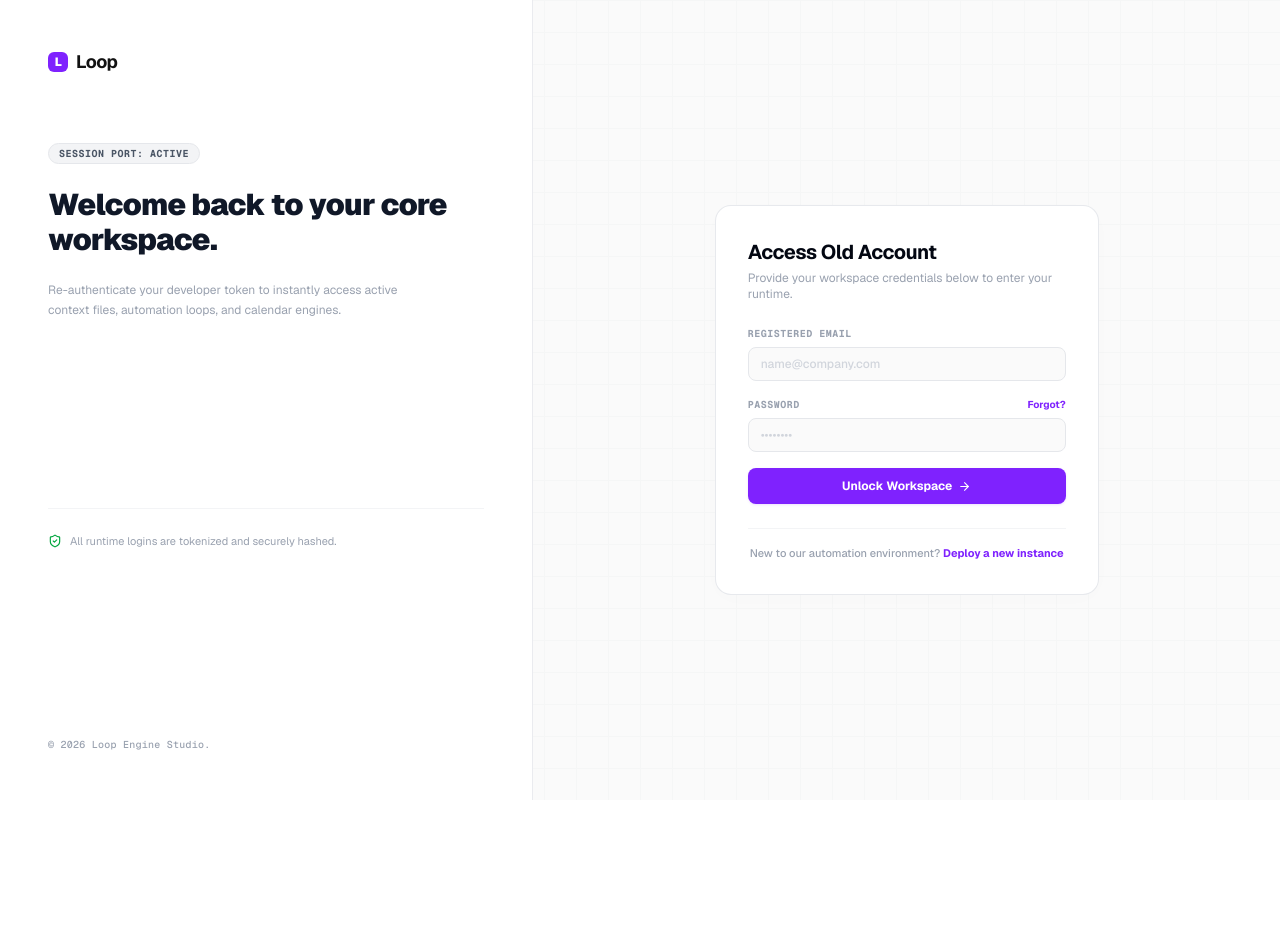
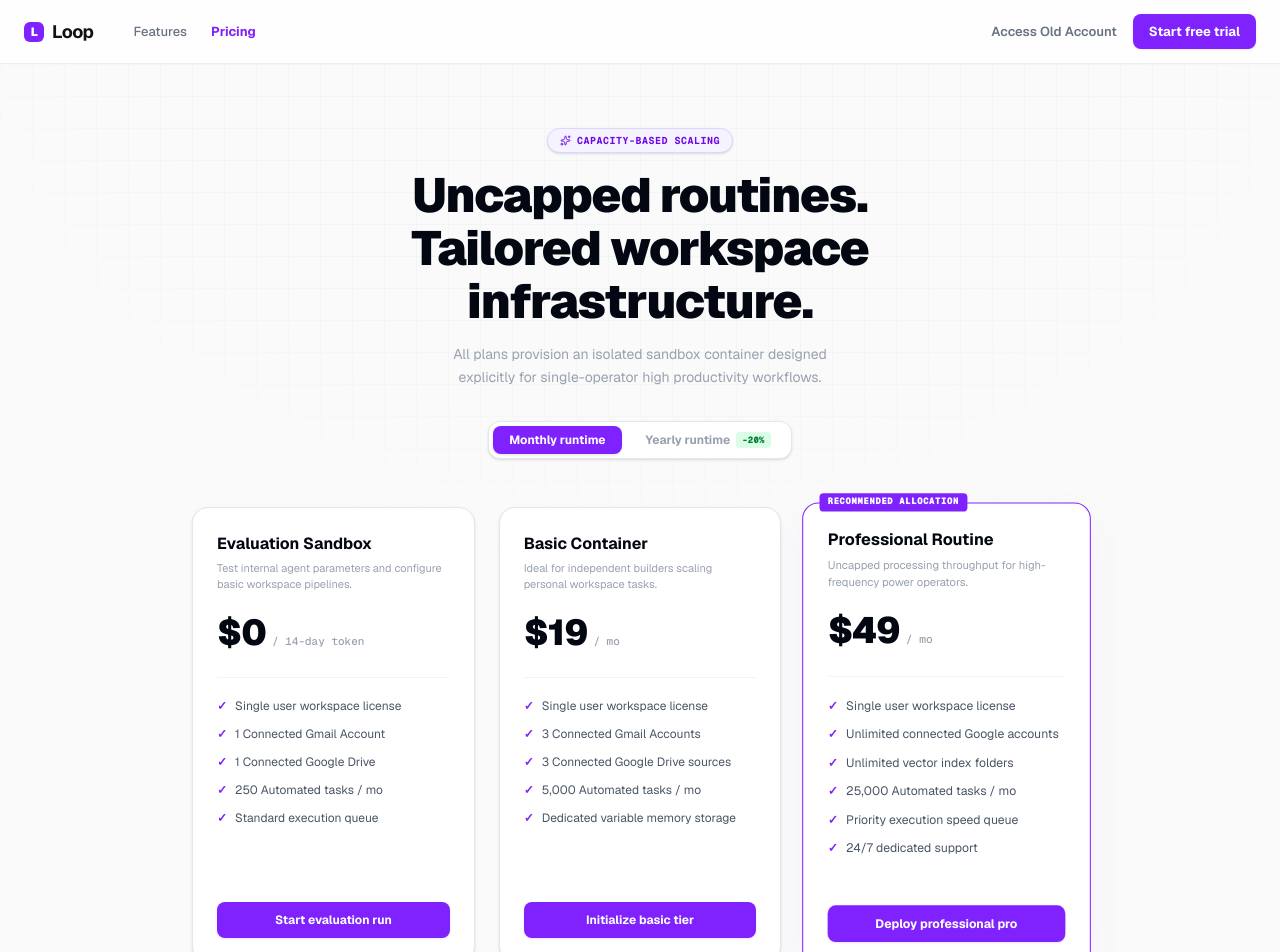
Before and after one commit to aminfxjamal-netizen/loopv1, a Next.js app: page /login in a window 1280 px wide. Shown: the top 952 px of the page. Before the commit the page ends 800 px from the top, so only its background shows below. Built offline with nearby package versions, Linux system fonts and the light colour scheme.

Commit message:
Fix: Adjust pricing schema variables to match high-value single user environments

```diff
--- a/app/login/page.tsx
+++ b/app/login/page.tsx
@@ -1,158 +1,185 @@
 'use client';
 
 import { useState } from 'react';
-import { useRouter } from 'next/navigation';
-import { ArrowRight, Loader2, KeyRound, ShieldCheck } from 'lucide-react';
+import { ArrowRight, Menu, X, Sparkles, Check } from 'lucide-react';
 import Link from 'next/link';
 
-export default function PerfectLoginPage() {
-  const router = useRouter();
-  const [email, setEmail] = useState('');
-  const [password, setPassword] = useState('');
-  const [isLoading, setIsLoading] = useState(false);
-  const [error, setError] = useState('');
+export default function RebuiltPricingPage() {
+  const [billingPeriod, setBillingPeriod] = useState<'monthly' | 'yearly'>('monthly');
+  const [menuOpen, setMenuOpen] = useState(false);
 
-  const handleLogin = async (e: React.FormEvent) => {
-    e.preventDefault();
-    setIsLoading(true);
-    setError('');
-
-    try {
-      const response = await fetch('/api/auth/login', {
-        method: 'POST',
-        headers: { 'Content-Type': 'application/json' },
-        body: JSON.stringify({ email, password }),
-      });
-
-      const data = await response.json();
-
-      if (!response.ok) {
-        throw new Error(data.message || 'Authentication sequence failed.');
-      }
-
-      // If login token validates, push directly into active workspace instance
-      if (data.token) {
-        router.push('/workspace');
-      }
-    } catch (err: any) {
-      setError(err.message || 'Invalid parameters provided or connection dropped.');
-      setIsLoading(false);
+  // High-converting single-user capacity metrics
+  const plans = [
+    {
+      name: 'Evaluation Sandbox',
+      price: 0,
+      desc: 'Test internal agent parameters and configure basic workspace pipelines.',
+      cta: 'Start evaluation run',
+      highlight: false,
+      features: [
+        'Single user workspace license',
+        '1 Connected Gmail Account',
+        '1 Connected Google Drive',
+        '250 Automated tasks / mo',
+        'Standard execution queue'
+      ]
+    },
+    {
+      name: 'Basic Container',
+      price: billingPeriod === 'monthly' ? 19 : 15,
+      desc: 'Ideal for independent builders scaling personal workspace tasks.',
+      cta: 'Initialize basic tier',
+      highlight: false,
+      features: [
+        'Single user workspace license',
+        '3 Connected Gmail Accounts',
+        '3 Connected Google Drive sources',
+        '5,000 Automated tasks / mo',
+        'Dedicated variable memory storage'
+      ]
+    },
+    {
+      name: 'Professional Routine',
+      price: billingPeriod === 'monthly' ? 49 : 39,
+      desc: 'Uncapped processing throughput for high-frequency power operators.',
+      cta: 'Deploy professional pro',
+      highlight: true,
+      features: [
+        'Single user workspace license',
+        'Unlimited connected Google accounts',
+        'Unlimited vector index folders',
+        '25,000 Automated tasks / mo',
+        'Priority execution speed queue',
+        '24/7 dedicated support'
+      ]
     }
-  };
+  ];
 
   return (
-    <main className="min-h-screen bg-[#FAFAFA] text-[#121212] font-sans antialiased overflow-x-hidden flex flex-col md:grid md:grid-cols-12 relative">
+    <main className="min-h-screen bg-[#FAFAFA] text-[#121212] font-sans antialiased selection:bg-violet-100 selection:text-violet-900 overflow-x-hidden relative flex flex-col">
 
-      {/* Grid Canvas Overlay */}
-      <div className="absolute inset-0 bg-[linear-gradient(to_right,#E5E7EB_1px,transparent_1px),linear-gradient(to_bottom,#E5E7EB_1px,transparent_1px)] bg-[size:32px_32px] opacity-20 pointer-events-none z-0" />
+      {/* Premium Engineered Grid Background */}
+      <div className="absolute inset-0 bg-[linear-gradient(to_right,#E5E7EB_1px,transparent_1px),linear-gradient(to_bottom,#E5E7EB_1px,transparent_1px)] bg-[size:32px_32px] [mask-image:radial-gradient(ellipse_60%_50%_at_50%_0%,#000_60%,transparent_100%)] opacity-30 pointer-events-none z-0" />
 
-      {/* Left Column: Re-entry Assurance Panel */}
-      <div className="hidden md:flex md:col-span-5 bg-white border-r border-gray-200/80 p-12 flex-col justify-between relative z-10">
-        <div>
-          <Link href="/" className="text-lg font-bold tracking-tight text-[#121212] flex items-center gap-2 no-underline mb-16">
-            <span className="w-5 h-5 bg-violet-600 rounded-md flex items-center justify-center text-white text-xs font-black">L</span>
-            Loop
-          </Link>
+      {/* Sticky Navigation Header */}
+      <header className="border-b border-[#EEEEEE] sticky top-0 w-full h-16 z-50 bg-white/80 backdrop-blur-md flex-shrink-0">
+        <div className="max-w-7xl mx-auto h-full px-6 flex items-center justify-between">
+          <div className="flex items-center gap-10">
+            <Link href="/" className="text-lg font-bold tracking-tight text-[#121212] flex items-center gap-2 no-underline">
+              <span className="w-5 h-5 bg-violet-600 rounded-md flex items-center justify-center text-white text-xs font-black">L</span>
+              Loop
+            </Link>
+            <nav className="hidden md:flex items-center gap-6 text-[13px] text-gray-500 font-medium">
+              <Link href="/#features" className="hover:text-black transition no-underline">Features</Link>
+              <Link href="/pricing" className="text-violet-600 font-bold no-underline">Pricing</Link>
+            </nav>
+          </div>
+          <div className="hidden md:flex items-center gap-4">
+            <Link href="/login" className="text-[13px] text-gray-500 hover:text-black font-semibold transition no-underline">Access Old Account</Link>
+            <Link href="/signup" className="px-4 py-2 bg-violet-600 text-white text-[13px] font-bold rounded-lg hover:bg-violet-700 transition shadow-sm shadow-violet-600/10 no-underline">
+              Start free trial
+            </Link>
+          </div>
+          <button className="md:hidden text-gray-600" onClick={() => setMenuOpen(!menuOpen)}>
+            {menuOpen ? <X size={20} /> : <Menu size={20} />}
+          </button>
+        </div>
+      </header>
 
-          <div className="space-y-6">
-            <div className="inline-flex items-center gap-1.5 px-2.5 py-0.5 rounded-full bg-gray-100 text-[10px] text-gray-600 font-bold uppercase tracking-wider font-mono border border-gray-200">
-              Session Port: Active
+      {/* Main Core Layout View */}
+      <div className="flex-1 relative z-10 w-full overflow-y-auto">
+
+        <section className="pt-16 pb-12 px-6 text-center">
+          <div className="max-w-3xl mx-auto space-y-4">
+            <div className="inline-flex items-center gap-1.5 px-3 py-1 rounded-full border border-violet-200 bg-violet-50 text-[10px] text-violet-700 font-bold uppercase tracking-wider font-mono shadow-sm mx-auto">
+              <Sparkles size={11} /> Capacity-based scaling
             </div>
-            <h2 className="text-3xl font-black tracking-tight text-gray-900 leading-[1.15]">
-              Welcome back to your core workspace.
-            </h2>
-            <p className="text-xs text-gray-400 font-normal leading-relaxed max-w-sm">
-              Re-authenticate your developer token to instantly access active context files, automation loops, and calendar engines.
+            <h1 className="text-4xl sm:text-5xl font-black tracking-tight text-gray-950 max-w-2xl mx-auto leading-[1.1]">
+              Uncapped routines.<br />Tailored workspace infrastructure.
+            </h1>
+            <p className="text-xs sm:text-sm text-gray-400 max-w-sm mx-auto font-normal leading-relaxed pb-4">
+              All plans provision an isolated sandbox container designed explicitly for single-operator high productivity workflows.
             </p>
+
+            {/* Interactive Run Period Switcher */}
+            <div className="inline-flex items-center gap-2 p-1 bg-white border border-gray-200 rounded-xl shadow-sm">
+              <button
+                type="button"
+                onClick={() => setBillingPeriod('monthly')}
+                className={`px-4 py-1.5 text-xs font-bold rounded-lg transition-all ${billingPeriod === 'monthly' ? 'bg-violet-600 text-white shadow-sm' : 'text-gray-400 hover:text-gray-600'}`}
+              >
+                Monthly runtime
+              </button>
+              <button
+                type="button"
+                onClick={() => setBillingPeriod('yearly')}
+                className={`px-4 py-1.5 text-xs font-bold rounded-lg transition-all flex items-center gap-1.5 ${billingPeriod === 'yearly' ? 'bg-violet-600 text-white shadow-sm' : 'text-gray-400 hover:text-gray-600'}`}
+              >
+                Yearly runtime
+                <span className={`px-1.5 py-0.5 rounded text-[9px] font-black tracking-wide font-mono ${billingPeriod === 'yearly' ? 'bg-violet-500 text-white' : 'bg-green-100 text-green-700'}`}>-20%</span>
+              </button>
+            </div>
           </div>
-        </div>
+        </section>
 
-        <div className="flex items-center gap-2 border-t border-gray-100 pt-6 text-[11px] text-gray-400">
-          <ShieldCheck size={14} className="text-green-600" /> All runtime logins are tokenized and securely hashed.
-        </div>
+        {/* Pricing Cards Grid */}
+        <section className="pb-24 px-6 max-w-5xl mx-auto">
+          <div className="grid md:grid-cols-3 gap-6 max-w-4xl mx-auto items-stretch">
+            {plans.map((plan, i) => (
+              <div
+                key={i}
+                className={`p-6 rounded-2xl border text-left flex flex-col justify-between bg-white relative transition duration-300 ${
+                  plan.highlight
+                    ? 'border-violet-600 shadow-[0_12px_40px_rgba(124,58,237,0.04)] md:scale-[1.02]'
+                    : 'border-gray-200 hover:border-gray-300 shadow-sm'
+                }`}
+              >
+                {plan.highlight && (
+                  <span className="absolute -top-2.5 left-4 px-2 py-0.5 bg-violet-600 text-white font-mono text-[9px] uppercase tracking-wider rounded font-black">Recommended Allocation</span>
+                )}
+                <div className="flex-1 flex flex-col">
+                  <h3 className="font-bold text-base text-gray-950 mb-1">{plan.name}</h3>
+                  <p className="text-gray-400 text-[11px] mb-5 font-normal leading-normal min-h-[32px]">{plan.desc}</p>
 
-        <div className="text-[10px] font-mono text-gray-400 font-medium tracking-wide">
-          &copy; 2026 Loop Engine Studio.
-        </div>
-      </div>
+                  <div className="mb-6 flex items-baseline gap-1.5">
+                    <span className="text-4xl font-black tracking-tight text-gray-950">${plan.price}</span>
+                    <span className="text-[11px] text-gray-400 font-mono font-medium">
+                      {plan.price === 0 ? '/ 14-day token' : billingPeriod === 'monthly' ? '/ mo' : '/ mo (billed annually)'}
+                    </span>
+                  </div>
 
-      {/* Right Column: Interactive Login Core Form */}
-      <div className="flex-1 md:col-span-7 flex items-center justify-center px-6 py-12 relative z-10">
+                  <ul className="flex flex-col gap-3 mb-8 border-t border-gray-100 pt-5 flex-1">
+                    {plan.features.map((feature, j) => (
+                      <li key={j} className="flex items-start gap-2 text-xs text-gray-600 font-normal">
+                        <span className="text-violet-600 font-bold text-xs leading-none mt-0.5">✓</span>
+                        <span>{feature}</span>
+                      </li>
+                    ))}
+                  </ul>
+                </div>
 
-        {/* Mobile Header representation */}
-        <div className="absolute top-6 left-6 md:hidden">
-          <Link href="/" className="text-lg font-bold tracking-tight text-[#121212] flex items-center gap-2 no-underline">
-            <span className="w-5 h-5 bg-violet-600 rounded-md flex items-center justify-center text-white text-xs font-black">L</span>
-            Loop
-          </Link>
-        </div>
+                {/* 10/10 Premium Uniform Solid Violet Buttons */}
+                <Link
+                  href="/billing"
+                  className="block w-full mt-4 py-2.5 bg-violet-600 hover:bg-violet-700 text-white text-center text-xs font-bold rounded-lg transition no-underline shadow-sm shadow-violet-600/10"
+                >
+                  {plan.cta}
+                </Link>
+              </div>
+            ))}
+          </div>
+        </section>
 
-        <div className="max-w-sm w-full bg-white border border-gray-200/90 rounded-2xl p-6 sm:p-8 shadow-[0_4px_24px_rgba(0,0,0,0.01)] text-left">
-          <div className="mb-6">
-            <h1 className="text-xl font-bold tracking-tight text-gray-950">Access Old Account</h1>
-            <p className="text-xs text-gray-400 mt-1">Provide your workspace credentials below to enter your runtime.</p>
+        {/* Footer */}
+        <footer className="border-t border-gray-200 py-12 px-6 bg-white text-xs text-gray-400 font-medium">
+          <div className="max-w-6xl mx-auto flex flex-col md:flex-row items-center justify-between gap-6">
+            <span className="font-bold text-sm text-gray-900 flex items-center gap-1.5">
+              <span className="w-4 h-4 bg-violet-600 rounded flex items-center justify-center text-white text-[9px] font-black">L</span>
+              Loop Engine
+            </span>
+            <p className="font-mono text-[10px]">&copy; 2026 Loop Engine Studio. All rights reserved.</p>
           </div>
-
-          {error && (
-            <div className="mb-4 p-2.5 bg-red-50 border border-red-200 text-red-600 text-xs rounded-lg font-medium">
-              {error}
-            </div>
-          )}
-
-          <form onSubmit={handleLogin} className="space-y-4">
-            <div>
-              <label className="block text-[10px] font-bold text-gray-400 uppercase tracking-wider mb-1.5 font-mono">Registered Email</label>
-              <input
-                type="email"
-                required
-                value={email}
-                onChange={(e) => setEmail(e.target.value)}
-                placeholder="name@company.com"
-                className="w-full px-3 py-2 bg-[#FAFAFA] border border-gray-200 rounded-lg text-xs font-medium placeholder:text-gray-300 focus:outline-none focus:border-violet-600 focus:bg-white transition"
-              />
-            </div>
-
-            <div>
-              <div className="flex justify-between items-center mb-1.5">
-                <label className="block text-[10px] font-bold text-gray-400 uppercase tracking-wider font-mono">Password</label>
-                <a href="#" className="text-[10px] font-bold text-violet-600 hover:text-violet-700 no-underline">Forgot?</a>
-              </div>
-              <input
-                type="password"
-                required
-                value={password}
-                onChange={(e) => setPassword(e.target.value)}
-                placeholder="••••••••"
-                className="w-full px-3 py-2 bg-[#FAFAFA] border border-gray-200 rounded-lg text-xs font-medium placeholder:text-gray-300 focus:outline-none focus:border-violet-600 focus:bg-white transition"
-              />
-            </div>
-
-            <button
-              type="submit"
-              disabled={isLoading}
-              className="w-full mt-2 py-2.5 bg-violet-600 hover:bg-violet-700 text-white font-bold rounded-lg text-xs flex items-center justify-center gap-1.5 transition disabled:opacity-50 shadow-sm shadow-violet-600/10"
-            >
-              {isLoading ? (
-                <>
-                  <Loader2 size={13} className="animate-spin" /> Verifying Credentials...
-                </>
-              ) : (
-                <>
-                  Unlock Workspace <ArrowRight size={13} />
-                </>
-              )}
-            </button>
-          </form>
-
-          <div className="mt-6 border-t border-gray-100 pt-4 text-center">
-            <p className="text-[11px] text-gray-400 font-medium">
-              New to our automation environment?{' '}
-              <Link href="/signup" className="text-violet-600 hover:text-violet-700 font-bold no-underline">
-                Deploy a new instance
-              </Link>
-            </p>
-          </div>
-        </div>
+        </footer>
 
       </div>
     </main>
```
